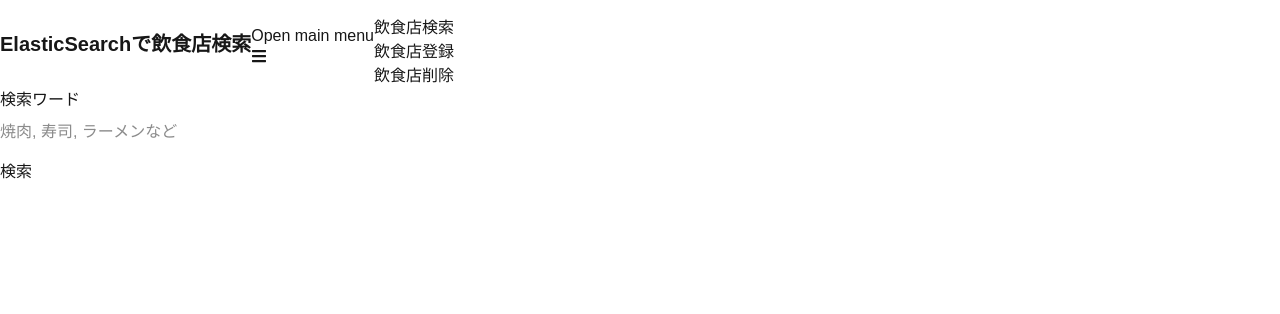
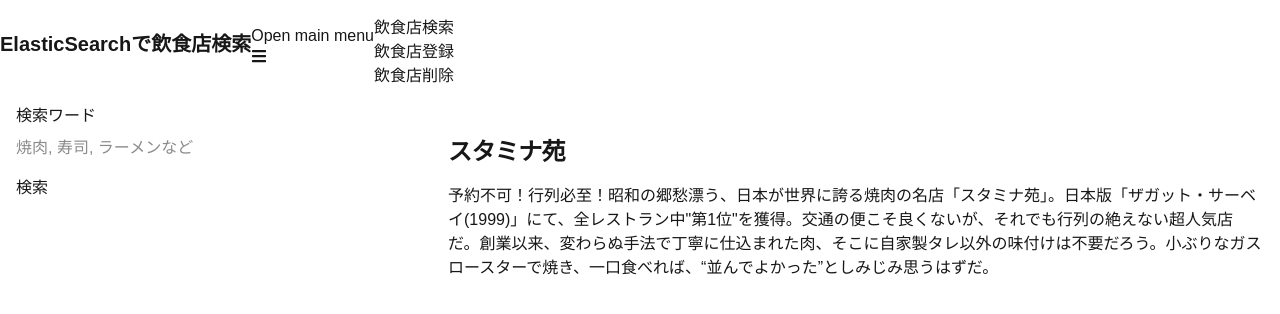
Before and after one commit to ikeyu0806/nextjs-elastic-search, a Next.js app: page / in a window 1280 px wide. Shown: the top 314 px of the page. Built offline with nearby package versions, Linux system fonts and the light colour scheme.

Commit message:
update cards sample

```diff
--- a/app/page.tsx
+++ b/app/page.tsx
@@ -1,8 +1,8 @@
-import { Button, Checkbox, Label, TextInput } from 'flowbite-react'
+import { Button, Card, Label, TextInput } from 'flowbite-react'
 
 export default function Home() {
   return (
-    <form className="grid grid-cols-12 gap-4">
+    <form className="grid grid-cols-12 p-4">
       <div className="col-span-4">
         <div className="mb-2 block">
           <Label htmlFor="searchWord">検索ワード</Label>
@@ -16,6 +16,16 @@
           <Button type="submit">検索</Button>
         </div>
       </div>
+      <div className="col-span-8 ml-4 mt-8">
+        <Card href="#" className="h-full">
+          <h5 className="text-2xl font-bold tracking-tight">
+            スタミナ苑
+          </h5>
+          <p className="font-normal">
+            予約不可！行列必至！昭和の郷愁漂う、日本が世界に誇る焼肉の名店「スタミナ苑」。日本版「ザガット・サーベイ(1999)」にて、全レストラン中"第1位"を獲得。交通の便こそ良くないが、それでも行列の絶えない超人気店だ。創業以来、変わらぬ手法で丁寧に仕込まれた肉、そこに自家製タレ以外の味付けは不要だろう。小ぶりなガスロースターで焼き、一口食べれば、“並んでよかった”としみじみ思うはずだ。
+          </p>
+        </Card>
+      </div>
     </form>
   )
 }
```
